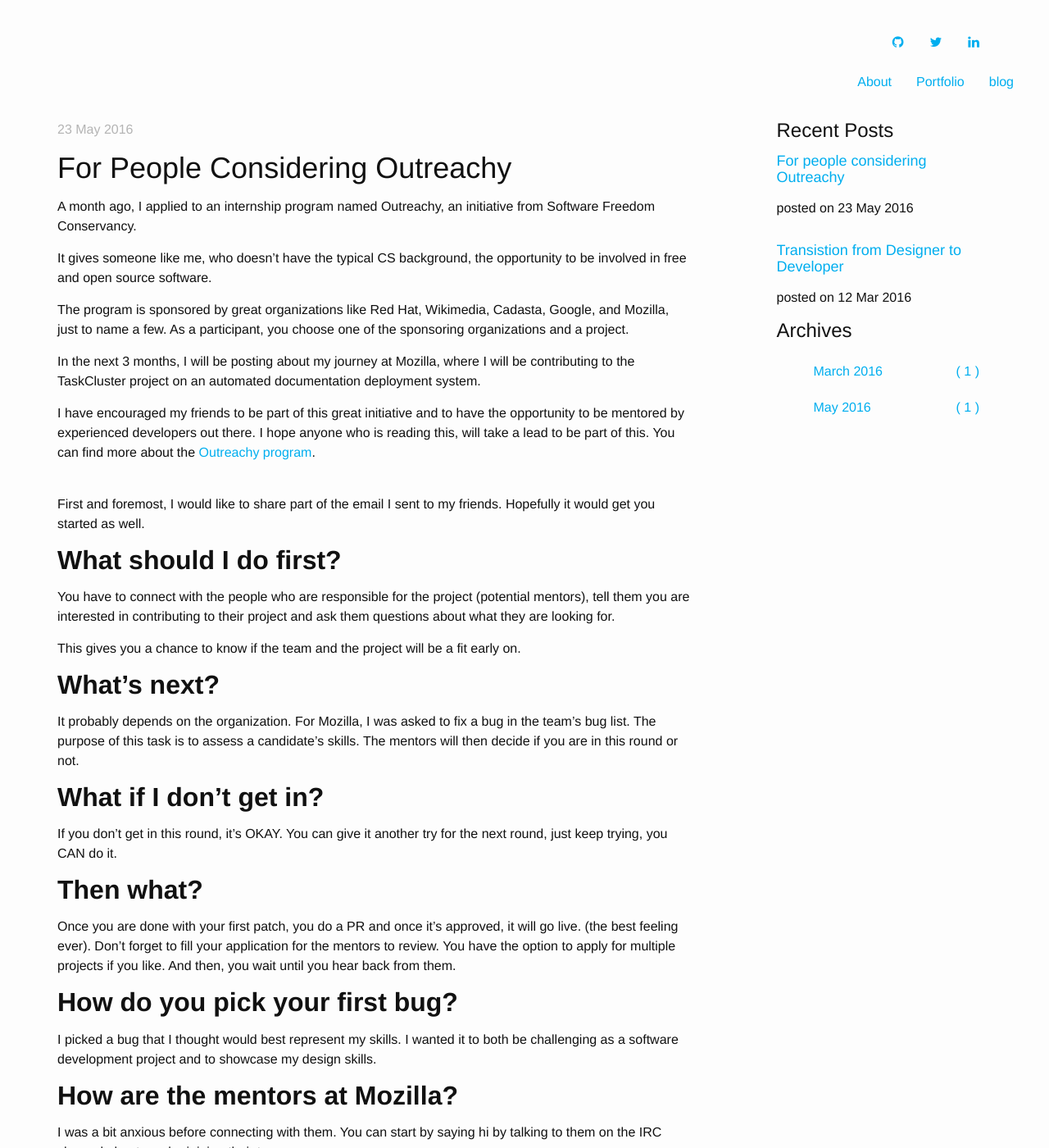
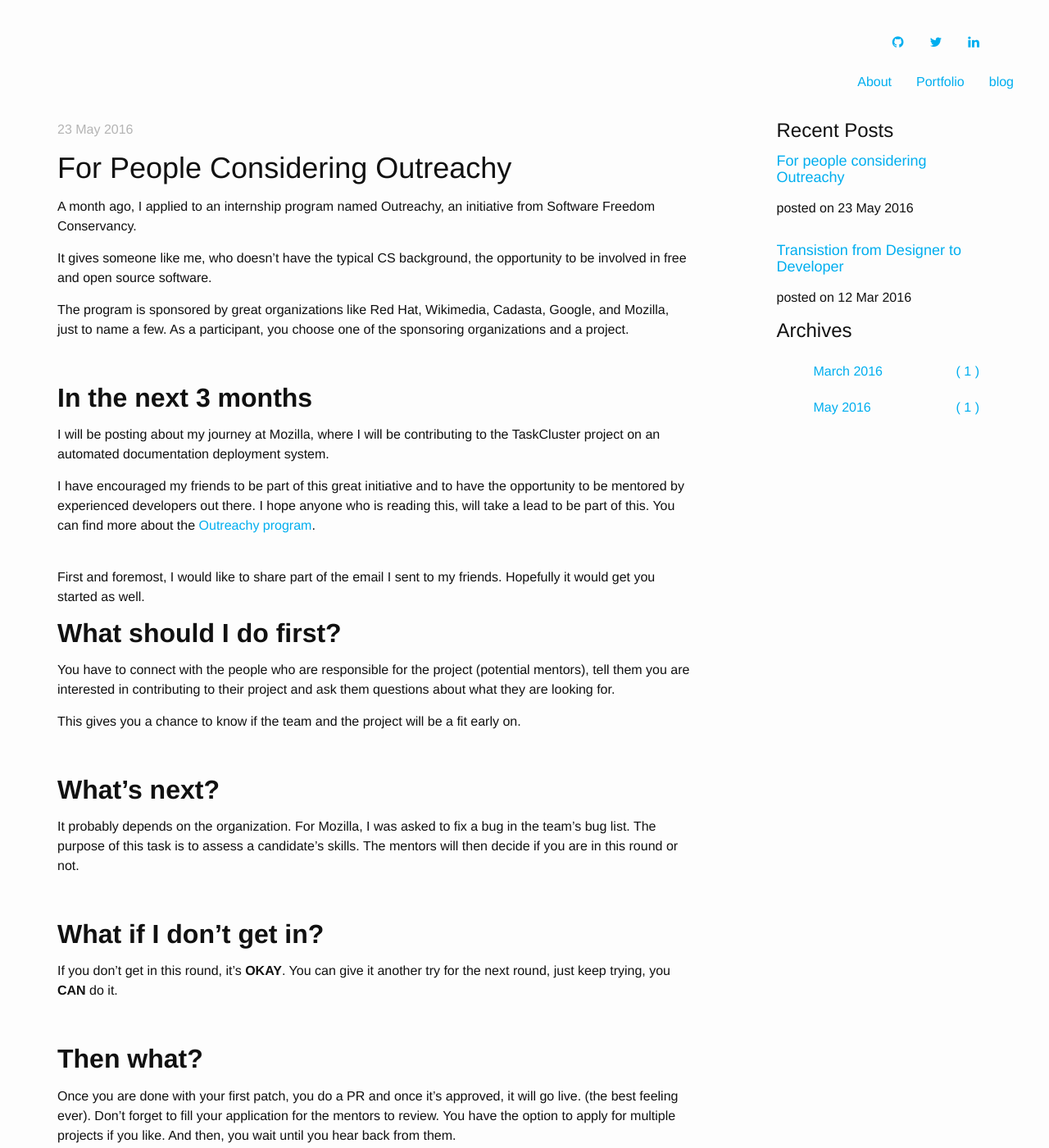
Before and after one commit to kristelteng/personal_site, a Jekyll site: the page built from _posts/2016-05-23-outreachy.md, in a window 1280 px wide and 1400 px high. Shown: the whole window at 82% size. Built offline with Jekyll 4.4.1, drawn with Linux system fonts in a browser that asks for light colours; some of the changed text lies outside the part shown.

Commit message:
add styling to post

```diff
--- a/_posts/2016-05-23-outreachy.md
+++ b/_posts/2016-05-23-outreachy.md
@@ -7,13 +7,15 @@ categories: [May 2016]
 A month ago, I applied to an internship program named Outreachy, an initiative from Software Freedom Conservancy.
 
 It gives someone like me, who doesn’t have the typical CS background, the opportunity to be involved in free and open source software.
+
+
+The program is sponsored by great organizations like Red Hat, Wikimedia, Cadasta, Google, and Mozilla, just to name a few. As a participant, you choose one of the sponsoring organizations and a project.
+
 <br>
 
-The program is sponsored by great organizations like Red Hat, Wikimedia, Cadasta, Google, and Mozilla, just to name a few. As a participant, you choose one of the sponsoring organizations and a project.
-<br>
+## **In the next 3 months**
+I will be posting about my journey at Mozilla, where I will be contributing to the TaskCluster project on an automated documentation deployment system.
 
-In the next 3 months, I will be posting about my journey at Mozilla, where I will be contributing to the TaskCluster project on an automated documentation deployment system.
-<br>
 
 I have encouraged my friends to be part of this great initiative and to have the opportunity to be mentored by experienced developers out there. I hope anyone who is reading this, will take a lead to be part of this. You can find more about the [Outreachy program](https://www.gnome.org/outreachy/).
 
@@ -27,24 +29,29 @@ You have to connect with the people who are responsible for the project (potenti
 
 This gives you a chance to know if the team and the project will be a fit early on.
 
+<br>
 
 ## **What’s next?**
 It probably depends on the organization. For Mozilla, I was asked to fix a bug in the team’s bug list. The purpose of this task is to assess a candidate’s skills. The mentors will then decide if you are in this round or not.
 
+<br>
 
 ## **What if I don’t get in?**
-If you don’t get in this round, it’s OKAY. You can give it another try for the next round, just keep trying, you CAN do it.
+If you don’t get in this round, it’s **OKAY**. You can give it another try for the next round, just keep trying, you **CAN** do it.
 
+<br>
 
 ## **Then what?**
 Once you are done with your first patch, you do a PR and once it’s approved, it will go live. (the best feeling ever).
 Don’t forget to fill your application for the mentors to review. You have the option to apply for multiple projects if you like.
 And then, you wait until you hear back from them.
 
+<br>
 
 ## **How do you pick your first bug?**
 I picked a bug that I thought would best represent my skills. I wanted it to both be challenging as a software development project and to showcase my design skills.
 
+<br>
 
 ## **How are the mentors at Mozilla?**
 I was a bit anxious before connecting with them.
@@ -54,4 +61,5 @@ You can start by saying hi by talking to them on the IRC channel about maybe joi
 They make you feel part of the team right away even before being accepted. The mentors are so helpful and understanding.
 
 <br>
-And Voila! Good luck and I hope you do apply.
+
+**And Voila! Good luck and I hope you do [apply](https://www.gnome.org/outreachy/)**.
```
